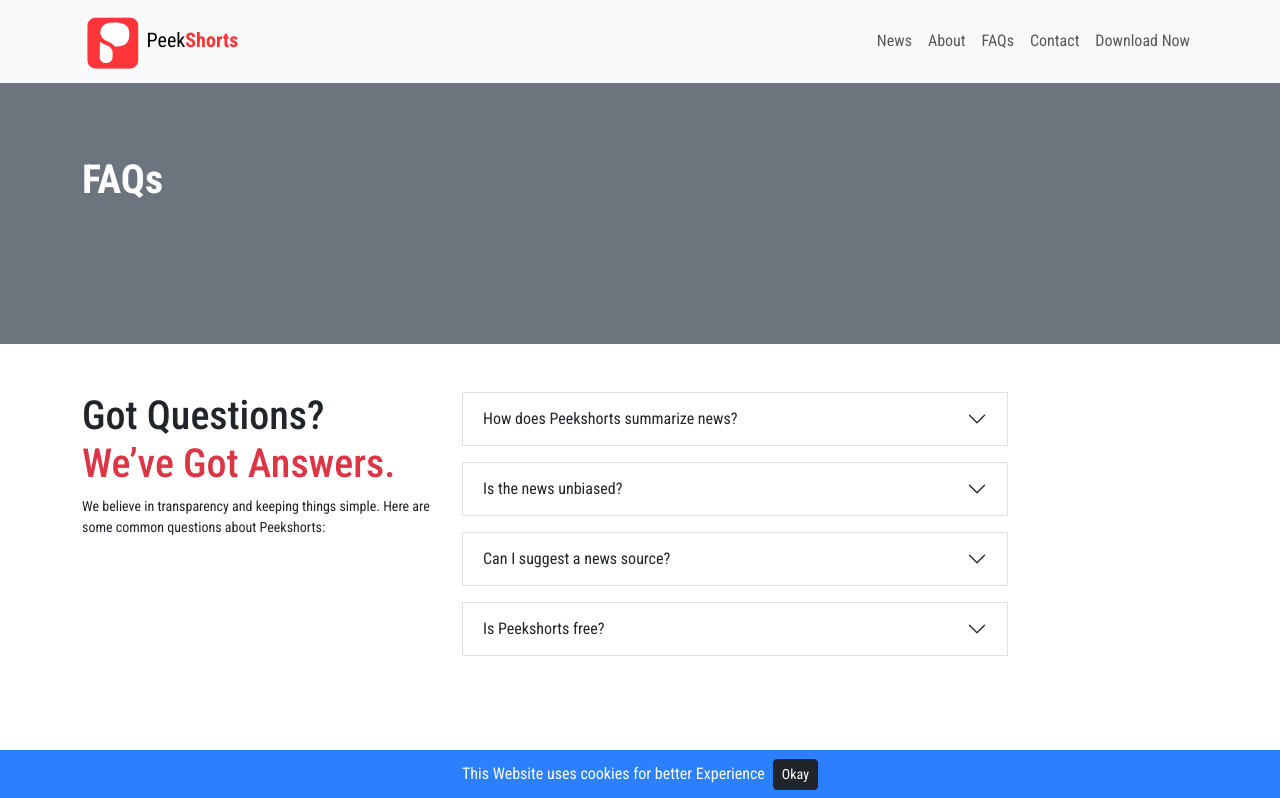
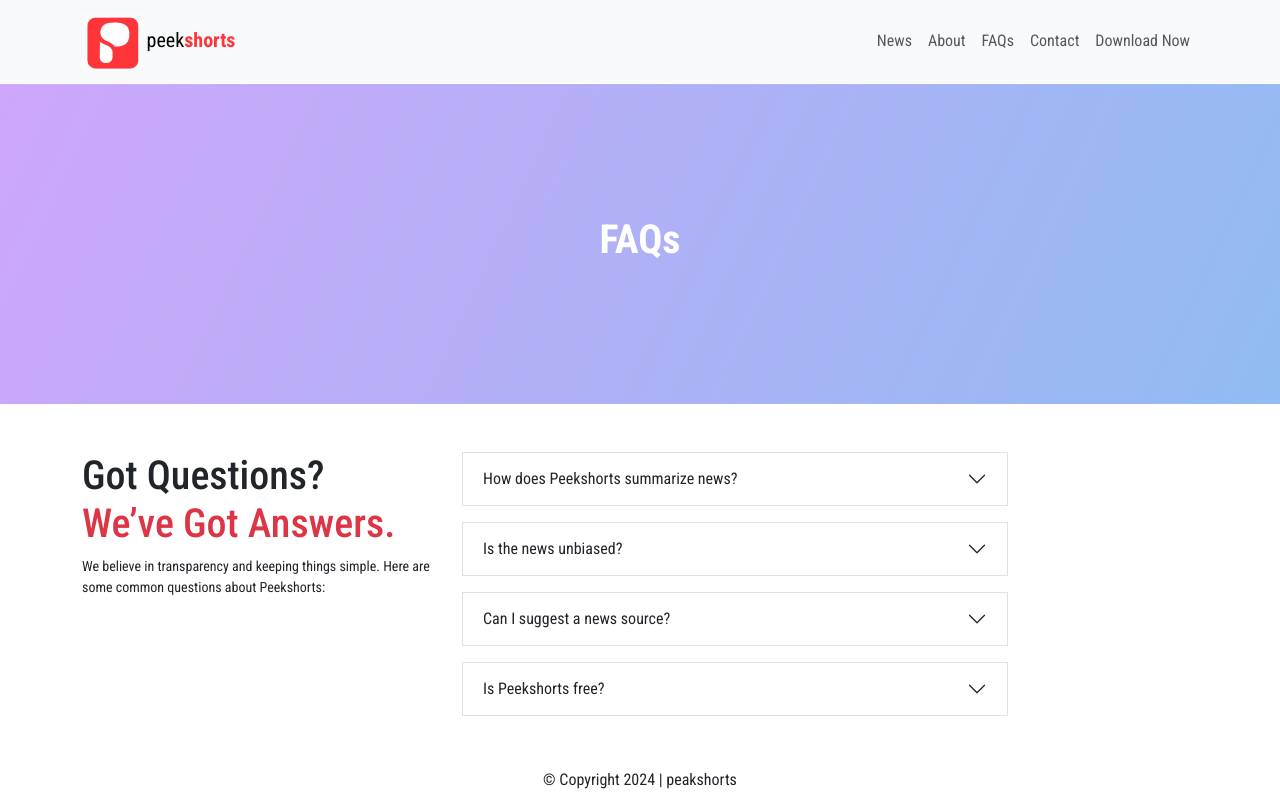
Before and after one commit to ShaikhHameed/SSR-News-App, a Next.js app: page /faqs in a window 1280 px wide. Shown: the top 798 px of the page. Built offline with nearby package versions, Linux system fonts and the light colour scheme.

Commit message:
Website Complete Phase 1

```diff
--- /dev/null
+++ b/app/components/commons/HeaderGap.js
@@ -0,0 +1,9 @@
+
+
+export default function HeaderGap(){
+    return(
+        <>
+            <div style={{height:'60px'}}></div>
+        </>
+    )
+}
--- a/app/components/commons/footer.js
+++ b/app/components/commons/footer.js
@@ -3,7 +3,8 @@
 import { useState } from "react";
 
 export default function Footer(){
-    const [hide,setHide]= useState(false);
+    const [hide,setHide]= useState(true);
+    const Year = new Date().getFullYear();
 
 
     return(
@@ -16,6 +17,11 @@
                 {/* <img width={200} src="https://play.google.com/intl/en_us/badges/images/generic/en_badge_web_generic.png"/> */}
             </div>
             :''}
+
+            <div className="footer-gap" style={{height:'40px'}}></div>
+            <div className="footer-theme">
+                <div className="container"><p className="m-0">© Copyright {Year} | peakshorts</p></div>
+            </div>
         </>
     )
 }
--- a/app/components/commons/navbar.js
+++ b/app/components/commons/navbar.js
@@ -11,7 +11,7 @@
     <>
         <nav className="navbar navbar-fixed navbar-expand-lg bg-light">
             <div className="container">
-                <Link className="navbar-brand" href={'/'}> <img src="/images/logos/Peekshorts logo.svg" width={'60px'} /> Peek<strong className="text-theme">Shorts</strong></Link>
+                <Link className="navbar-brand" href={'/'}> <img src="/images/logos/Peekshorts logo.svg" width={'60px'} /> peek<strong className="text-theme">shorts</strong></Link>
                 <button className="navbar-toggler" onClick={()=>{setShow(!show)}} type="button" data-bs-toggle="collapse" data-bs-target="#navbarNavAltMarkup" aria-controls="navbarNavAltMarkup" aria-expanded="false" aria-label="Toggle navigation">
                 <span className="navbar-toggler-icon"></span>
                 </button>
--- a/app/faqs/page.js
+++ b/app/faqs/page.js
@@ -1,6 +1,7 @@
 'use client'
 import Accordion from 'react-bootstrap/Accordion';
 import SocialBox from '../components/commons/socialBox';
+import HeaderGap from '../components/commons/HeaderGap';
 
 const faqsdata = [
     {'title':'How does Peekshorts summarize news?','content':'lorem ipsum dotemm bottem'},
@@ -12,9 +13,10 @@
 export default function FaqsPage(){
     return(
         <>
-            <div className="container-fluid bg-secondary py-5 text-white d-flex align-items-center" style={{minHeight:"40vh"}}>
+        <HeaderGap/>
+            <div className="container-fluid bg-glazz py-5 text-white d-flex align-items-center" style={{minHeight:"40vh"}}>
                 <div className="container">
-                    <h1 className="fw-bold">FAQs</h1>
+                    <h1 className="fw-bold text-center">FAQs</h1>
                 </div>
             </div>
             <div className="container py-5" >
--- a/app/style.css
+++ b/app/style.css
@@ -39,6 +39,9 @@
   background-position: center;
 }
 
+.bg-glazz{
+  background: linear-gradient(295deg, #90bbf3, #cea6fb);
+}
 
 
 .navbar-fixed{
@@ -314,6 +317,19 @@
   background: var(--theme-secondary-color);
 }
 
+.footer-theme{
+  position: fixed;
+  bottom: 0;
+  left: 0;
+  width: 100%;
+  background: white;
+  text-align: center;
+  display: flex;
+  justify-content: center;
+  align-items: center;
+  height: 40px;
+}
+
 
 
 @media screen and (max-width:992px) {
```
Also changed, not shown: app/about/page.js (+6 -3 lines), app/components/HomePage.js (+6 -2 lines), app/components/commons/DownloadAppBox.js (added, +28 -0 lines), app/contact/ContactForm.js (+6 -6 lines), app/contact/page.js (+6 -13 lines), app/download/page.js (+5 -3 lines).
